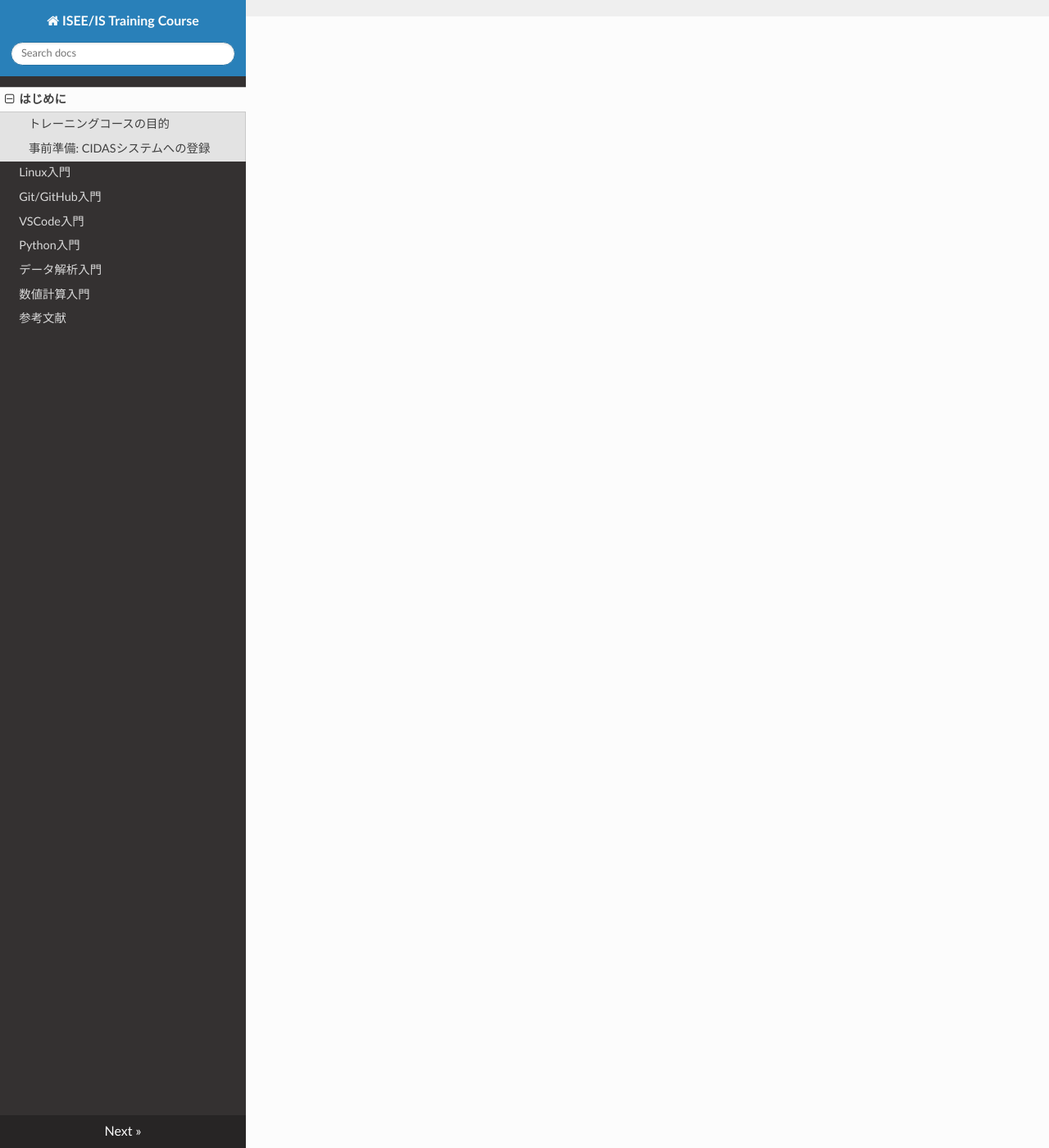
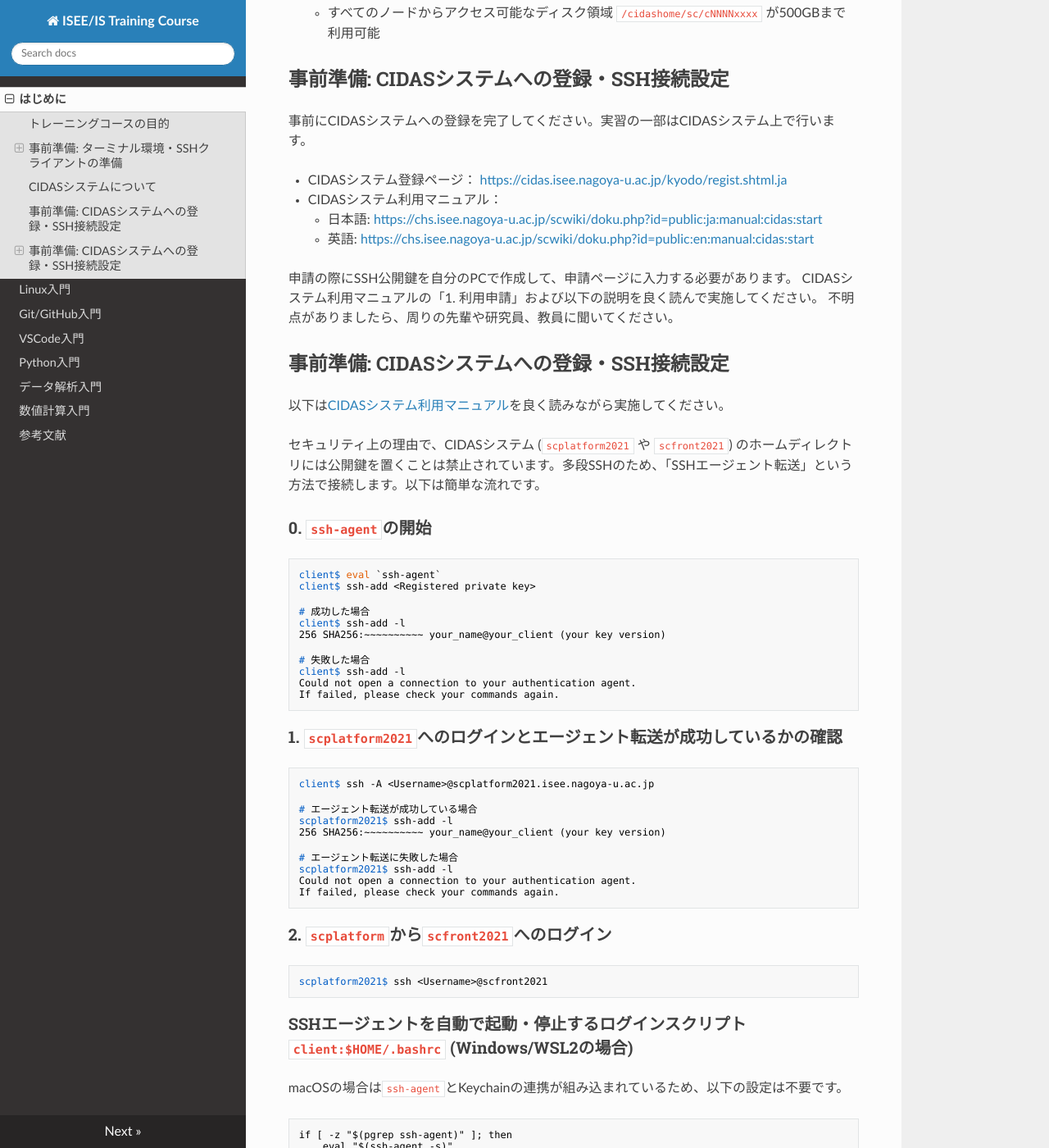
Before and after one commit to is-isee/training_course, an MkDocs documentation site: the page built from docs/index.md, in a window 1280 px wide and 1400 px high, scrolled down 1380 px. Shown: the whole window at 82% size. Built offline with MkDocs 1.6.1, drawn with Linux system fonts in a browser that asks for light colours; nearby versions of some CDN libraries; some of the changed text lies outside the part shown; grey boxes are pictures that could not be loaded.

Commit message:
updated index.md

````diff
--- a/docs/index.md
+++ b/docs/index.md
@@ -2,17 +2,137 @@
 
 ## トレーニングコースの目的
 
-名大ISEE総合解析研究部に所属する学生が、スムーズに研究を遂行するための基礎知識を身につけること。
+名古屋大学宇宙地球環境研究所総合解析研究部に所属する学生が、スムーズに研究を開始するための基礎知識を身につけること。
 
-## 事前準備: CIDASシステムへの登録
+## 事前準備: ターミナル環境・SSHクライアントの準備
 
-CIDASシステムへの登録を進めてください。実習は、基本的にCIDASシステム上で行います。
+### Windowsの場合
+
+WSL2 (Windows SUbsystem for Linux 2) を使うとWindows上でLinuxを利用できます。公式情報は <https://learn.microsoft.com/ja-jp/windows/wsl/install> にあります。
+
+まず PowerShell またはコマンドプロンプトから以下のコマンドを実行し、画面に表示される指示に従う (おそらく再起動が必要になる)。
+
+```powershell
+PS C:\Users\<username>> wsl --install
+```
+
+スタートメニューに Ubuntu がアプリとして追加されるはずです。
+Ubuntu を実行し、ユーザーとパスワードの設定を行ってください。
+
+### macOSの場合
+
+BSD UNIXがベースなのでもともとインストールされている `ターミナル.app` を使うことができます。
+
+## CIDASシステムについて
+
+![CIDASシステム](https://cidas.isee.nagoya-u.ac.jp/kyodo/_img/cidas_system2021_long.png)
+
+[CIDASシステム](https://cidas.isee.nagoya-u.ac.jp/kyodo/cidas.shtml)はISEEが所有するデータ解析や数値計算を実行できるクラスタ計算機です。
+
+- **システム構成:**
+  - 1ノードのスペック
+    - CPU : Xeon Gold 6230R (Cascade Lake, 2.1 GHz, 26 cores, 35.75 MB Cache) x 2
+    - Memory : 384 GiB (32 GiB DDR4-2933 x 12)
+  - 計算ノード14機、IDLノード2機、共用ストレージ(Lustreファイルシステム)
+  - すべてのノードからアクセス可能なディスク領域 `/cidashome/sc/cNNNNxxxx` が500GBまで利用可能
+
+## 事前準備: CIDASシステムへの登録・SSH接続設定
+
+事前にCIDASシステムへの登録を完了してください。実習の一部はCIDASシステム上で行います。
 
 - CIDASシステム登録ページ： <https://cidas.isee.nagoya-u.ac.jp/kyodo/regist.shtml.ja>
 - CIDASシステム利用マニュアル：
-  - ja: <https://chs.isee.nagoya-u.ac.jp/scwiki/doku.php?id=public:ja:manual:cidas:start>
-  - en: <https://chs.isee.nagoya-u.ac.jp/scwiki/doku.php?id=public:en:manual:cidas:start>
+  - 日本語: <https://chs.isee.nagoya-u.ac.jp/scwiki/doku.php?id=public:ja:manual:cidas:start>
+  - 英語: <https://chs.isee.nagoya-u.ac.jp/scwiki/doku.php?id=public:en:manual:cidas:start>
 
-申請に際して、SSH公開鍵を自分のPCで作成して、申請ページに入力する必要があります。
-CIDASシステム利用マニュアルの「1. 利用申請」を良く読んで実施してください。
-不明点がありましたら、先輩、PD、教員に聞いてください。
+申請の際にSSH公開鍵を自分のPCで作成して、申請ページに入力する必要があります。
+CIDASシステム利用マニュアルの「1. 利用申請」および以下の説明を良く読んで実施してください。
+不明点がありましたら、周りの先輩や研究員、教員に聞いてください。
+
+## 事前準備: CIDASシステムへの登録・SSH接続設定
+
+以下は[CIDASシステム利用マニュアル](https://chs.isee.nagoya-u.ac.jp/scwiki/doku.php?id=public:ja:manual:cidas:start)を良く読みながら実施してください。
+
+セキュリティ上の理由で、CIDASシステム (`scplatform2021` や `scfront2021`) のホームディレクトリには公開鍵を置くことは禁止されています。多段SSHのため、「SSHエージェント転送」という方法で接続します。以下は簡単な流れです。
+
+### 0. `ssh-agent`の開始
+
+```shell
+client$ eval `ssh-agent`
+client$ ssh-add <Registered private key>
+
+# 成功した場合
+client$ ssh-add -l
+256 SHA256:~~~~~~~~~~ your_name@your_client (your key version)
+
+# 失敗した場合
+client$ ssh-add -l
+Could not open a connection to your authentication agent.
+If failed, please check your commands again.
+```
+
+### 1. `scplatform2021`へのログインとエージェント転送が成功しているかの確認
+
+```shell
+client$ ssh -A <Username>@scplatform2021.isee.nagoya-u.ac.jp
+
+# エージェント転送が成功している場合
+scplatform2021$ ssh-add -l
+256 SHA256:~~~~~~~~~~ your_name@your_client (your key version)
+
+# エージェント転送に失敗した場合
+scplatform2021$ ssh-add -l
+Could not open a connection to your authentication agent.
+If failed, please check your commands again.
+```
+
+### 2. `scplatform`から`scfront2021`へのログイン
+
+```shell
+scplatform2021$ ssh <Username>@scfront2021
+```
+
+### SSHエージェントを自動で起動・停止するログインスクリプト `client:$HOME/.bashrc` (Windows/WSL2の場合)
+
+macOSの場合は`ssh-agent`とKeychainの連携が組み込まれているため、以下の設定は不要です。
+
+```shell
+if [ -z "$(pgrep ssh-agent)" ]; then
+    eval "$(ssh-agent -s)"
+    trap 'kill $SSH_AGENT_PID' EXIT
+fi
+```
+
+### ログインを簡単にするための設定 `client:$HOME/.ssh/config`
+
+各自のPC上のホームディレクトリに `client:$HOME/.ssh/config` というファイルを作成し、以下の内容を書き込んでください。`scfront`のIPアドレス・ポート番号は周囲に聞くか実習時に質問してください。
+
+```config
+Host *
+ AddKeysToAgent yes
+ IdentityFile <Registered private key>
+
+Host scplatform
+ Hostname scplatform.isee.nagoya-u.ac.jp
+ User <Username>
+ ForwardAgent yes
+
+Host scfront
+ HostName <IP of scfront2021 (NAPT)>
+ Port <Port of scfront2021 in NAPT>
+ User <Username>
+ ProxyJump scplatform
+```
+
+うまく設定されていれば、`scplatform`を経由することなく直接 `scfront` へログインできる。
+
+```shell
+client$ ssh scfront
+```
+
+### 複数のPCからCIDASシステムへログインしたい場合
+
+もし複数のクライアントPCからログインしたい場合は、 `scplatform2021:$HOME/.ssh/authorized_keys` および `scfront2021:$HOME/.ssh/authorized_keys` に公開鍵を追加してください (既に登録されている鍵を消すとログインできなくなります)。その際も、登録する鍵はCIDASシステムが要求する暗号化方式に限ってください。執筆時点 (2025-04-04) では以下が許可されています。
+
+- ECDSA公開鍵暗号化方式(鍵長 256 bits, 384 bits もしくは 521 bits)
+- Ed25519公開鍵暗号化方式
````
Also changed, not shown: dev/README.md (+1 -1 lines), docs/linux_usage.md (+0 -5 lines), 1 other file.
